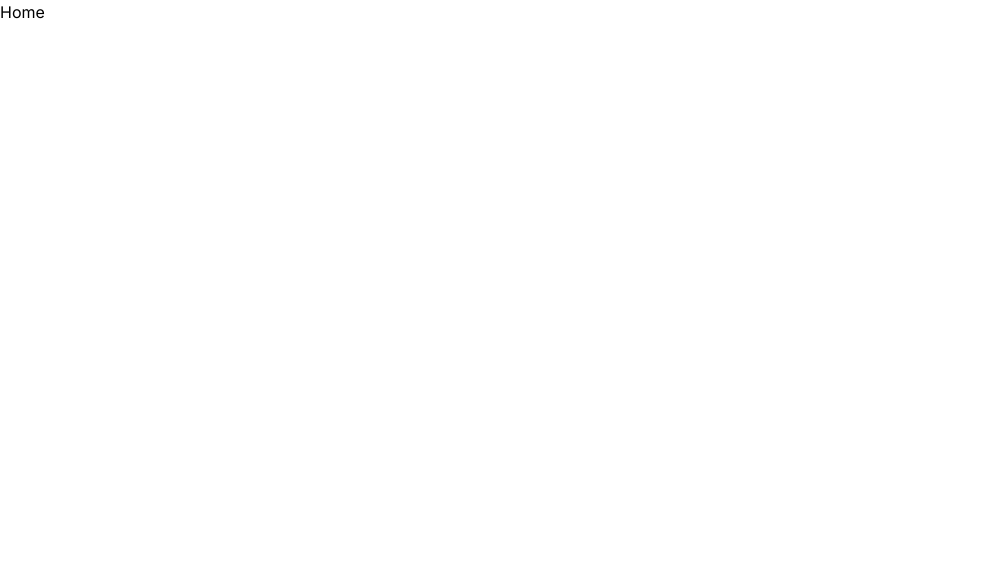
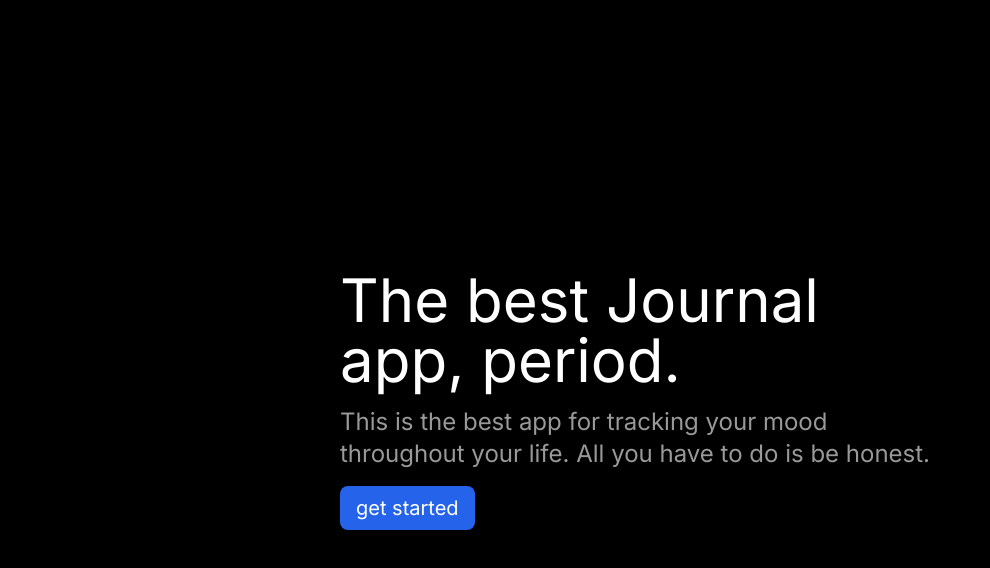
Before and after one commit to tuchaVshortah/fullstack-ai-nextjs, a Next.js app: page / in a window 1280 px wide. Shown: the top 568 px of the page, without its empty margins (0-990 px from the left). Built offline with nearby package versions, Linux system fonts and the light colour scheme.

Commit message:
create a new landing page

```diff
--- a/app/page.tsx
+++ b/app/page.tsx
@@ -1,8 +1,24 @@
+import Link from 'next/link'
 import React from 'react'
 
 const Home = () => {
   return (
-    <div>Home</div>
+    <div className="w-screen h-screen bg-black flex justify-center items-center text-white">
+      <div className="w-full max-w-[600px] mx-auto">
+        <h1 className="text-6xl mb-4">The best Journal app, period.</h1>
+        <p className="text-2xl text-white/60 mb-4">
+          This is the best app for tracking your mood throughout your life. All
+          you have to do is be honest.
+        </p>
+        <div>
+          <Link href="/journal">
+            <button className="bg-blue-600 px-4 py-2 rounded-lg text-xl">
+              get started
+            </button>
+          </Link>
+        </div>
+      </div>
+    </div>
   )
 }
 
```
